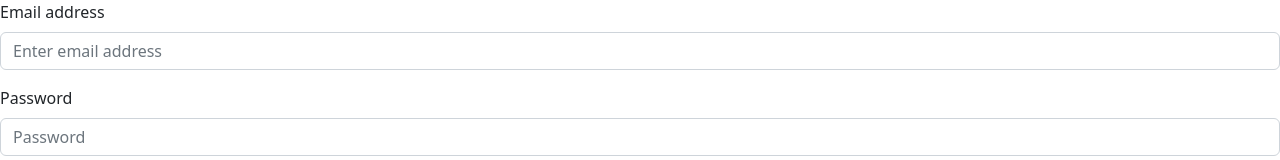
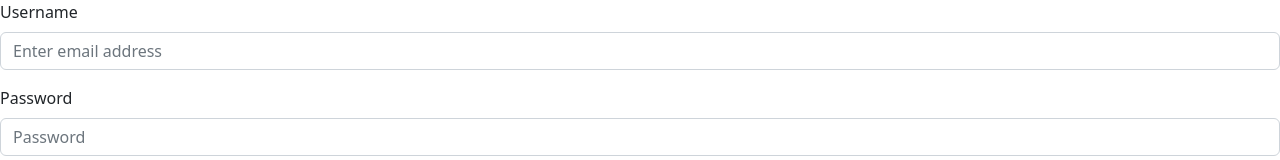
Before and after one commit to ShirleyWQQ/ECommerce-Shopping-Website, a React (Create React App) app in the folder client/: page /login in a window 1280 px wide. Shown: the top 160 px of the page. Built offline with nearby package versions, Linux system fonts and the light colour scheme.

Commit message:
change login from email to username

```diff
--- a/client/src/pages/user/LoginPage.js
+++ b/client/src/pages/user/LoginPage.js
@@ -41,10 +41,9 @@ function LoginPage() {
     <div>
       <Form>
         <Form.Group className="mb-3" controlId="formBasicEmail">
-          <Form.Label>Email address</Form.Label>
-          <Form.Control type="email" placeholder="Enter email address" value={username} onChange={e => setUsername(e.target.value)} />
+          <Form.Label>Username</Form.Label>
+          <Form.Control type="Username" placeholder="Enter email address" value={username} onChange={e => setUsername(e.target.value)} />
         </Form.Group>
-
         <Form.Group className="mb-3" controlId="formBasicPassword">
           <Form.Label>Password</Form.Label>
           <Form.Control type="password" placeholder="Password" value={password} onChange={e => setPassword(e.target.value)} />
```
